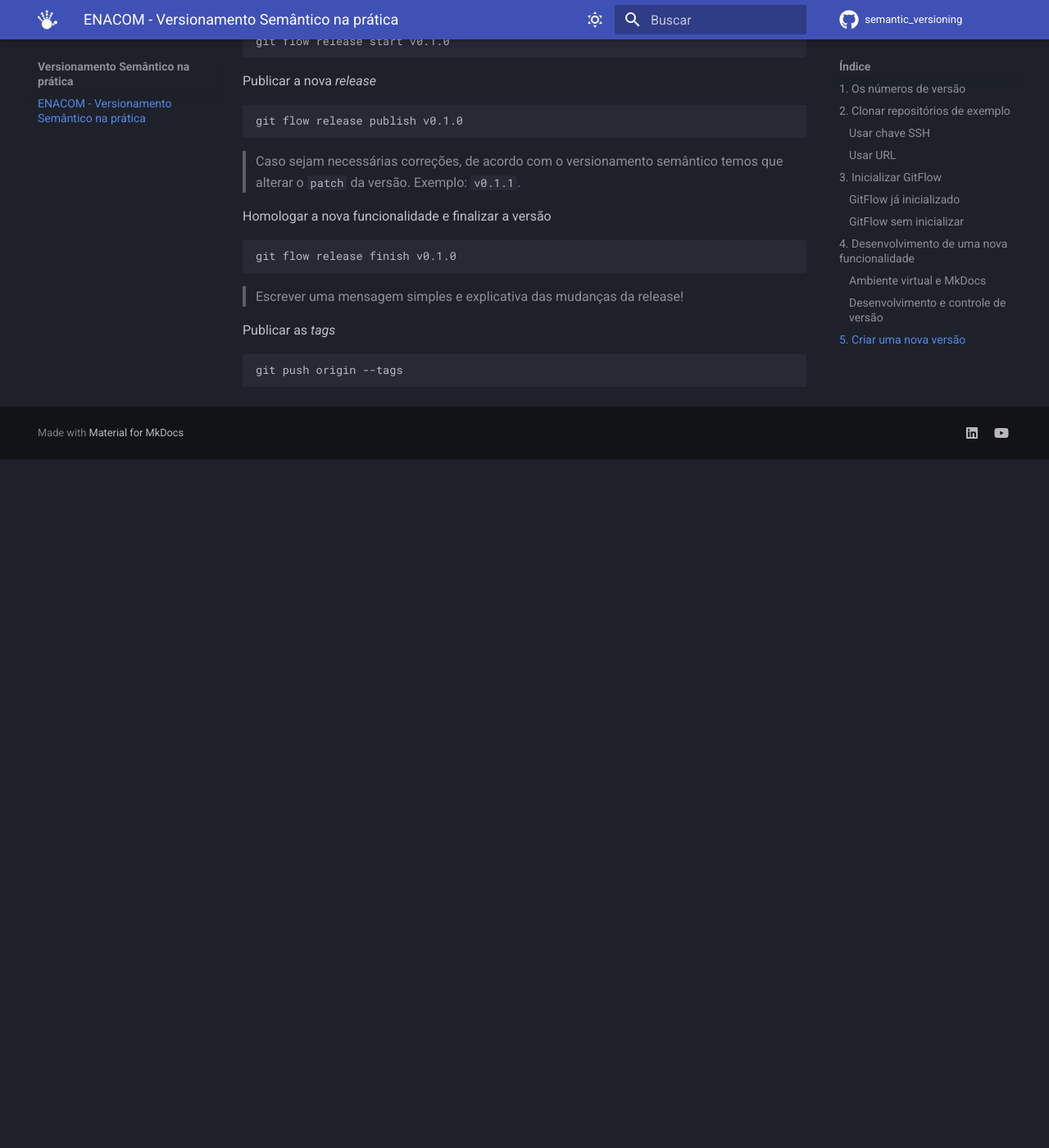
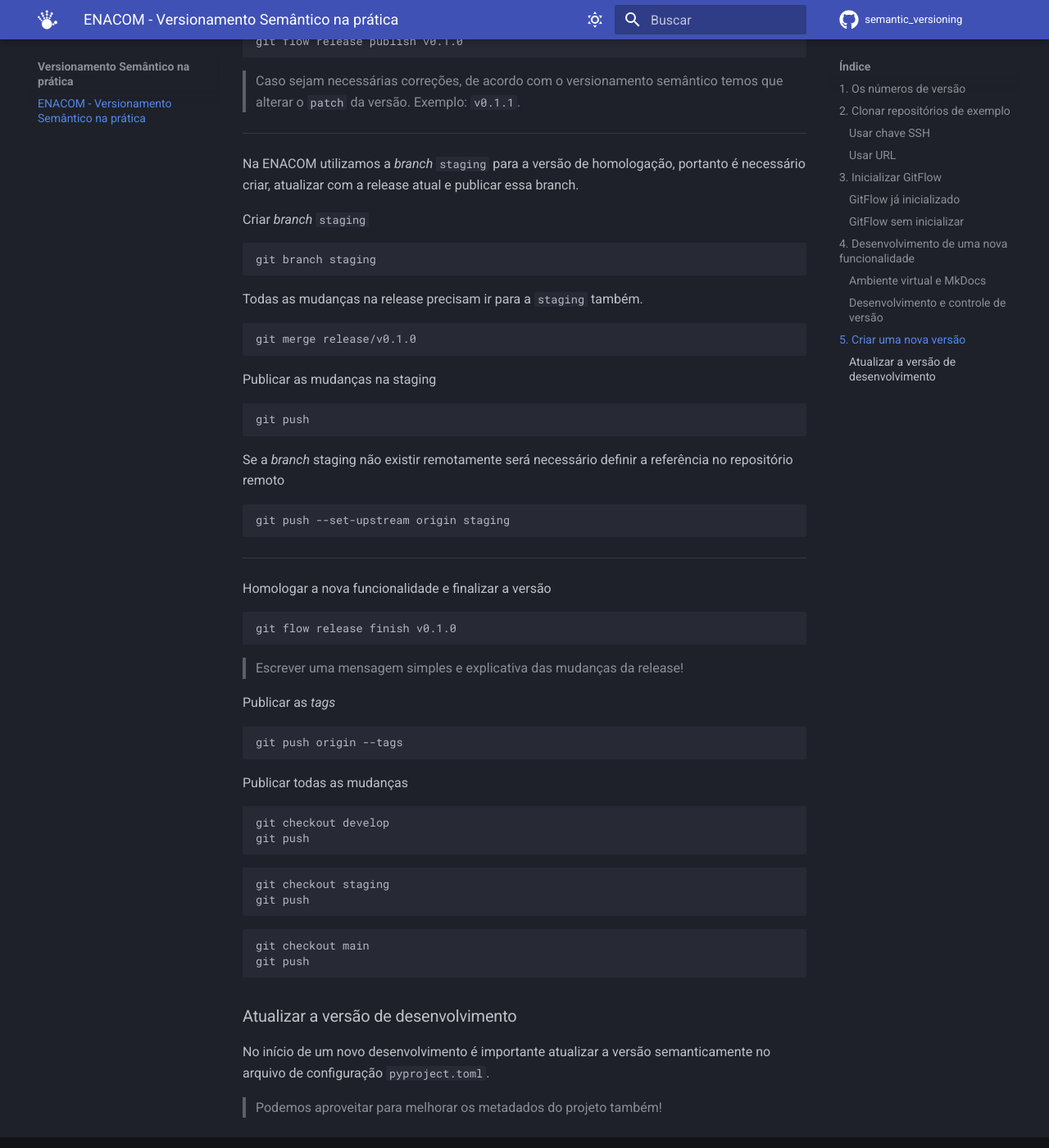
Before and after one commit to enacom/semantic_versioning, an MkDocs documentation site: the page built from docs/index.md, in a window 1280 px wide and 1400 px high, scrolled down 4341 px. Shown: the whole window at 82% size. Built offline with MkDocs 1.6.1 and Material for MkDocs 9.7.7, drawn with Linux system fonts in a browser that asks for light colours; comment, search, counter and statistics services are not loaded; before the commit the page ends 4901 px from its top, so only the background shows below that; some of the changed text lies outside the part shown.

Commit message:
Add staging informations

````diff
--- a/docs/index.md
+++ b/docs/index.md
@@ -172,11 +172,6 @@ Se a *branch* develop não existir remotamente será necessário definir a refer
 git push --set-upstream origin develop
 ```
 
-Publicar a develop
-```sh
-git push
-```
-
 ## 5. Criar uma nova versão
 
 Gerar uma nova *release* de acordo com a versionamento semântico **MAJOR**.*minor*.patch. Como estamos adicionando uma nova funcionalidade mantendo compatibilidade, alteramos o *minor*.
@@ -191,6 +186,32 @@ git flow release publish v0.1.0
 
 > Caso sejam necessárias correções, de acordo com o versionamento semântico temos que alterar o `patch` da versão. Exemplo: `v0.1.1`.
 
+---
+
+Na ENACOM utilizamos a *branch* `staging` para a versão de homologação, portanto é necessário criar, atualizar com a release atual e publicar essa branch.
+
+Criar *branch* `staging`
+```sh
+git branch staging
+```
+
+Todas as mudanças na release precisam ir para a `staging` também.
+```sh
+git merge release/v0.1.0
+```
+
+Publicar as mudanças na staging
+```sh
+git push
+```
+
+Se a *branch* staging não existir remotamente será necessário definir a referência no repositório remoto
+```sh
+git push --set-upstream origin staging
+```
+
+---
+
 Homologar a nova funcionalidade e finalizar a versão
 ```sh
 git flow release finish v0.1.0
@@ -202,3 +223,25 @@ Publicar as *tags*
 ```sh
 git push origin --tags
 ```
+
+Publicar todas as mudanças
+
+```sh
+git checkout develop
+git push
+```
+
+```sh
+git checkout staging
+git push
+```
+
+```sh
+git checkout main
+git push
+```
+
+### Atualizar a versão de desenvolvimento
+No início de um novo desenvolvimento é importante atualizar a versão semanticamente no arquivo de configuração `pyproject.toml`.
+
+> Podemos aproveitar para melhorar os metadados do projeto também!
````
